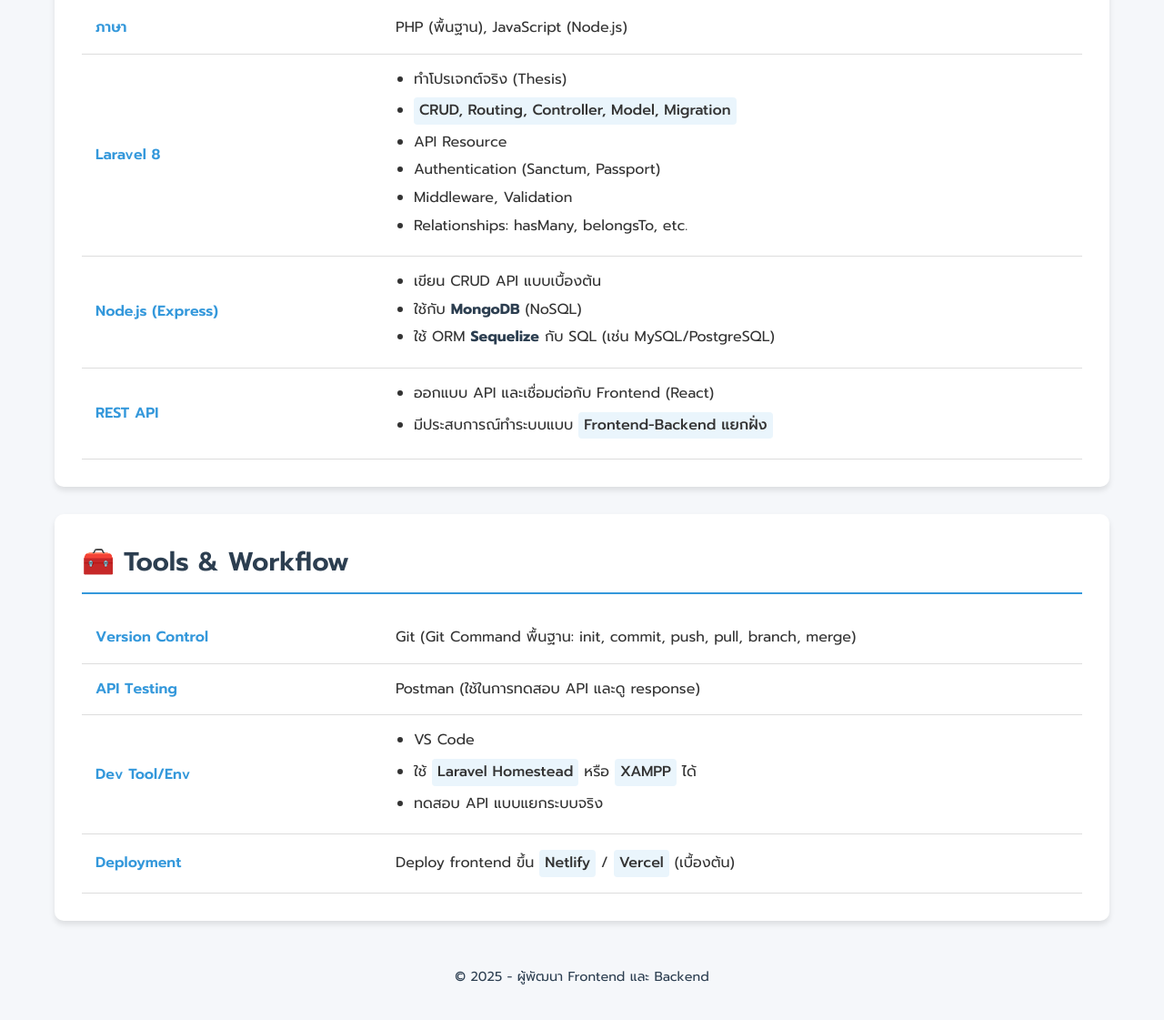
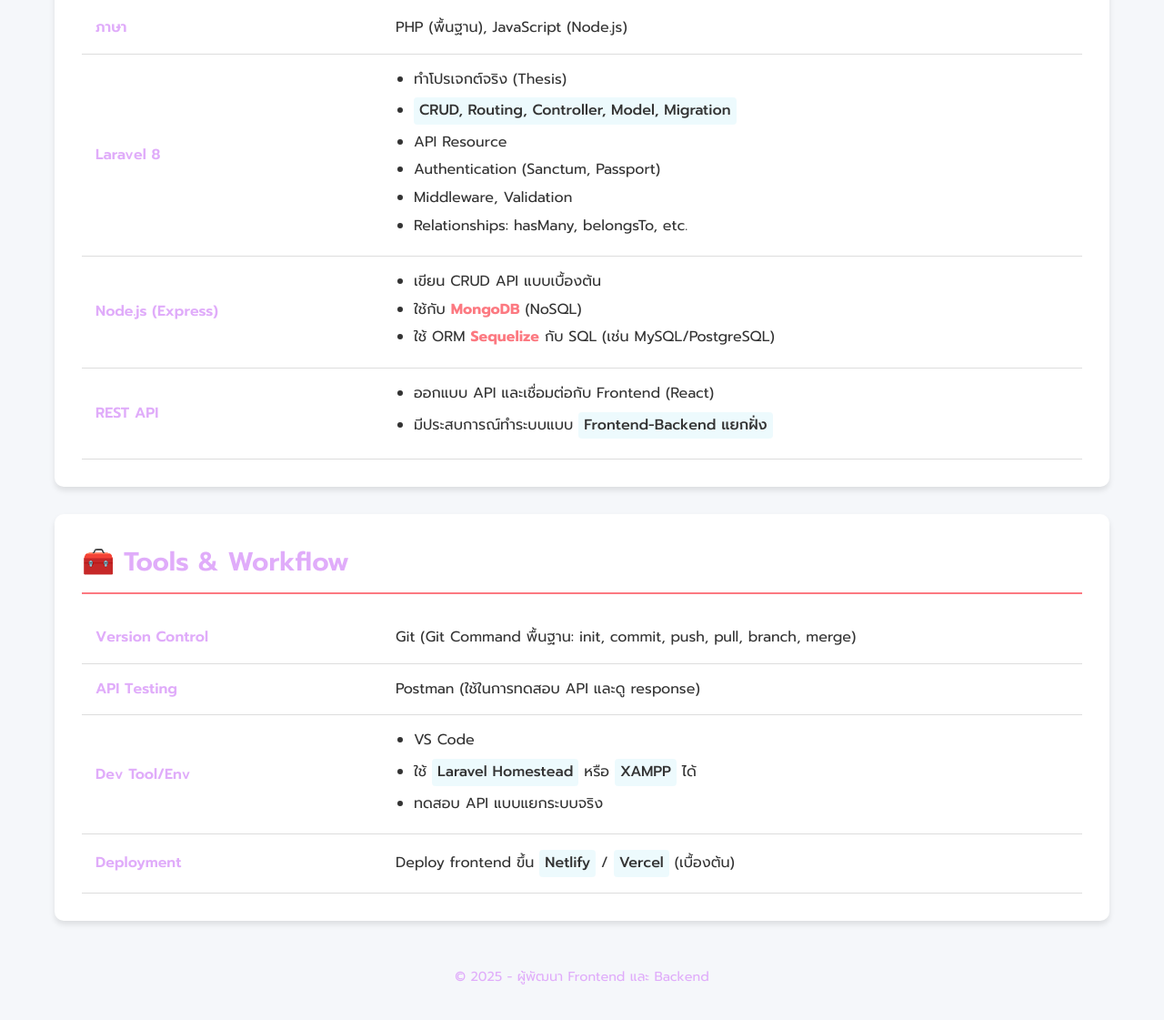
Before and after one commit to Kanthorn-wo/Skill-Page, a plain HTML site: page index.html in a window 1280 px wide. Shown: the part 921-2042 px from the top of the page at 91% size. Drawn offline with Linux system fonts and the light colour scheme.

Commit message:
change style

```diff
--- a/index.html
+++ b/index.html
@@ -8,11 +8,11 @@
         @import url('https://fonts.googleapis.com/css2?family=Prompt:wght@300;400;500;600;700&display=swap');
 
         :root {
-            --primary-color: #3498db;
-            --secondary-color: #2c3e50;
-            --accent-color: #e74c3c;
+            --primary-color: rgb(165, 228, 242);
+            --secondary-color: rgb(224, 172, 250);
+            --accent-color: rgb(252, 121, 129);
             --light-bg: #f5f7fa;
-            --dark-bg: #34495e;
+            --dark-bg: rgb(224, 172, 250);
             --text-color: #333;
             --light-text: #f5f7fa;
             --border-radius: 10px;
@@ -41,7 +41,7 @@
 
         header {
             background: linear-gradient(135deg, var(--primary-color), var(--secondary-color));
-            color: var(--light-text);
+            color: var(--text-color);
             padding: 40px 0;
             text-align: center;
             border-radius: var(--border-radius);
@@ -68,19 +68,19 @@
             align-items: center;
             margin-bottom: 20px;
             padding-bottom: 10px;
-            border-bottom: 2px solid var(--primary-color);
+            border-bottom: 2px solid var(--accent-color);
         }
 
         .section-title h2 {
             font-size: 1.8rem;
             font-weight: 600;
-            color: var(--secondary-color);
+            color: var(--dark-bg);
             margin-left: 10px;
         }
 
         .section-title .icon {
             font-size: 1.8rem;
-            color: var(--primary-color);
+            color: var(--accent-color);
         }
 
         table {
@@ -96,12 +96,12 @@
 
         th {
             font-weight: 600;
-            color: var(--primary-color);
+            color: var(--secondary-color);
             width: 30%;
         }
 
         tr:hover {
-            background-color: rgba(52, 152, 219, 0.05);
+            background-color: rgba(165, 228, 242, 0.1);
         }
 
         ul {
@@ -113,12 +113,12 @@
         }
 
         strong {
-            color: var(--secondary-color);
+            color: var(--accent-color);
         }
 
         .skill-highlight {
             display: inline-block;
-            background-color: rgba(52, 152, 219, 0.1);
+            background-color: rgba(165, 228, 242, 0.2);
             border-radius: 4px;
             padding: 2px 6px;
             margin: 2px 0;
```
